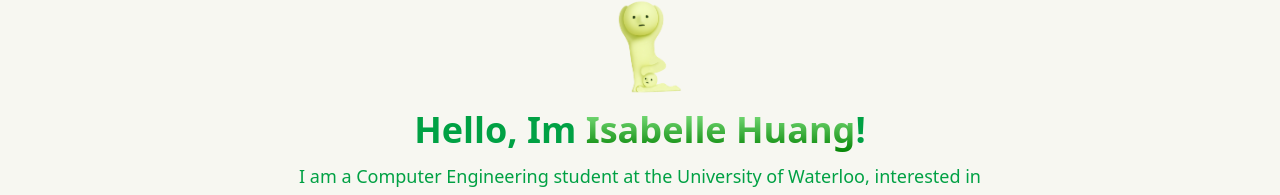
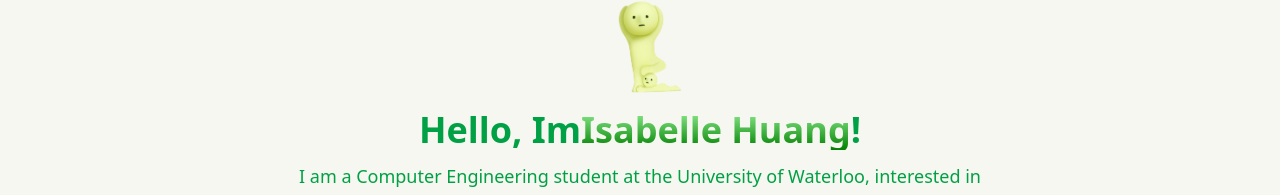
Before and after one commit to isabellehuangg/ih-web, a Next.js app in the folder portfolio/: page / in a window 1280 px wide. Shown: the part 325-520 px from the top of the page. Built offline with nearby package versions, Linux system fonts and the light colour scheme.

Commit message:
More changes

```diff
--- a/portfolio/src/data/experience.ts
+++ b/portfolio/src/data/experience.ts
@@ -3,7 +3,7 @@
         role: "Software Test Engineer",
         company: "Nicoya",
         time: "May 2023 - Aug. 2023",
-        description: "Automated manual testing and fixed; created UI bugs and components for new ALTO software.",
+        description: "Automated manual testing; fixed UI bugs and created UI components for new ALTO software.",
         technologies: "Angular, TypeScript, Cypress, Python"
     },
     {
--- a/portfolio/src/pages/index.tsx
+++ b/portfolio/src/pages/index.tsx
@@ -12,10 +12,10 @@
         <link rel="icon" href="/smiski_laptop.png" />
       </Head>
       <Navbar navbarData={homeData} />
-      <div className="flex min-h-screeen flex-col bg-beige justify-center items-center">
+      <div className="flex min-h-screeen flex-col bg-beige justify-center items-center text-green">
         <Image src="/smiski_yoga.png" alt="Smiski doing yoga" width={120} height={120} className="ml-2" />
-        <h1 className="text-4xl font-bold text-green">Hello, Im <span className="gradient-text">Isabelle Huang</span>!</h1>
-        <p className="text-green text-lg flex items-center mt-3 justify-center h-full text-center sm:w-7/12 w-10/12">I am a Computer Engineering student at the University of Waterloo, interested in software development and Mob Psycho.</p>
+        <h1 className="text-4xl font-bold flex items-center justify-center text-center sm:w-7/12 w-10/12">Hello, Im <span className="gradient-text">Isabelle Huang</span>!</h1>
+        <p className="text-lg flex items-center mt-3 justify-center h-full text-center sm:w-7/12 w-10/12">I am a Computer Engineering student at the University of Waterloo, interested in software development and Mob Psycho.</p>
       </div>
     </>
   );
```
